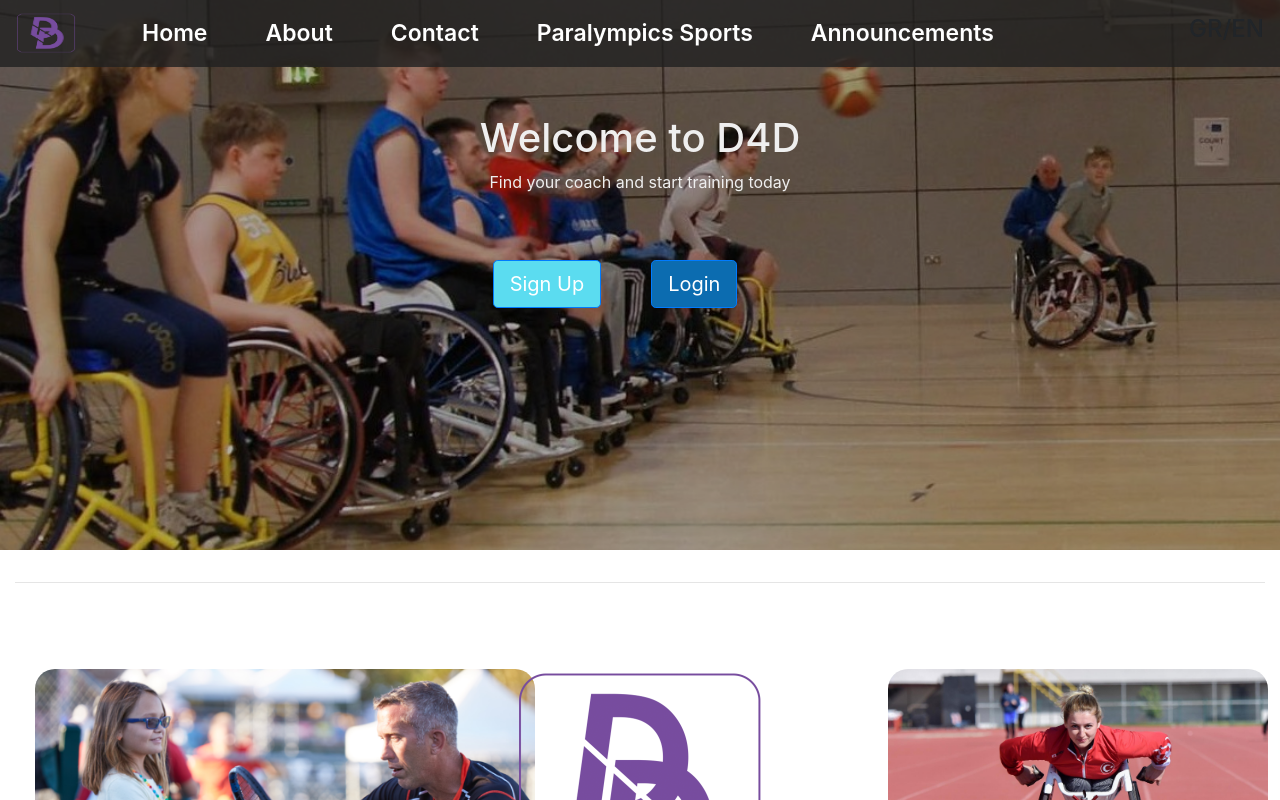
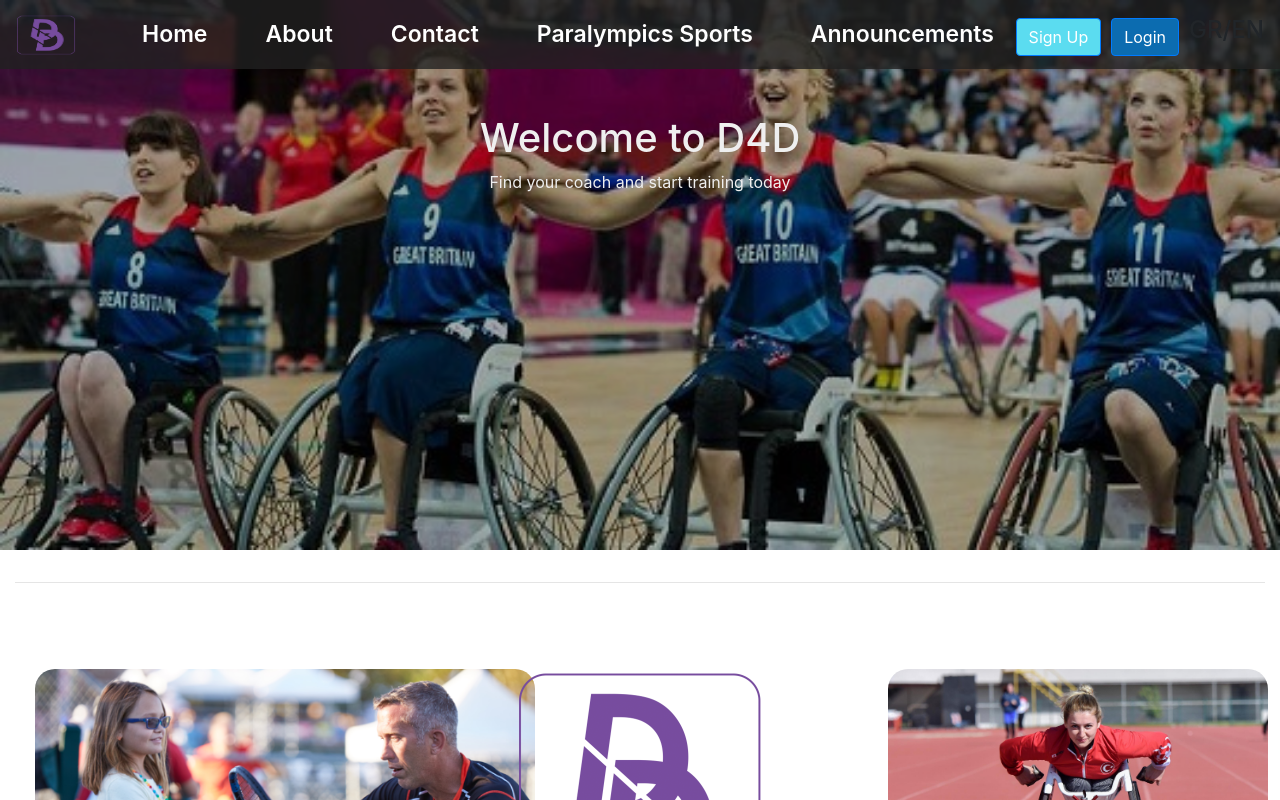
Before and after one commit to SocialHackersClass9/D4DApp, a React (Create React App) app in the folder frontend/: page / in a window 1280 px wide. Shown: the top 800 px of the page. Built offline with nearby package versions, Linux system fonts and the light colour scheme; no server answers.

Commit message:
changed the background image of the carousel component

```diff
--- a/frontend/src/views/HomePage/ButtonLogin/Button.js
+++ b/frontend/src/views/HomePage/ButtonLogin/Button.js
@@ -3,7 +3,7 @@ import Styled from 'styled-components';
 
 const Styles = Styled.div`
     .btn{
-        margin: 50px 50px 20px 0;
+        margin: 10px 10px 5px 0;
     }
 
 `
@@ -11,8 +11,8 @@ const Styles = Styled.div`
 
 const button = () => (
     <Styles>
-    <button type="button" className="btn btn-primary btn-lg" style={{backgroundColor: "#5bdcf0"}}>Sign Up</button>
-    <button type="button" className="btn btn-primary btn-lg" style={{backgroundColor: "#0c6cb0"}}>Login</button>
+    <button type="button" className="btn btn-primary" style={{backgroundColor: "#5bdcf0"}}>Sign Up</button>
+    <button type="button" className="btn btn-primary" style={{backgroundColor: "#0c6cb0"}}>Login</button>
     </Styles>
 )
 
--- a/frontend/src/views/HomePage/Home.js
+++ b/frontend/src/views/HomePage/Home.js
@@ -1,7 +1,7 @@
 import React from 'react';
 
 import Navigation from './Navigation/Navigation';
-import Jumbotron from './Jumbotron/Jumbotron';
+import Carousel from './Jumbotron/Carousel';
 import Content from './ContentHome/ContentHome';
 import MidSection from './Jumbotron/MidSection';
 import Inspirational from './ContentHome/Inspirational';
@@ -10,7 +10,7 @@ import Footer from './Footer/Footer';
 const home = () => (
     <div>
         <Navigation />
-        <Jumbotron />
+        <Carousel />
         <Content />
         <MidSection />
         <Inspirational />
--- a/frontend/src/views/HomePage/Jumbotron/Jumbotron.js
+++ b/frontend/src/views/HomePage/Jumbotron/Carousel.js
@@ -1,14 +1,14 @@
 import React from 'react';
 import { Jumbotron as Jumbo, Container } from 'react-bootstrap';
 import styled from 'styled-components';
-import trainingImage from '../../../assets/training2.jpg';
+import trainingImage from '../../../assets/960.jpg';
 import Button from '../ButtonLogin/Button';
 
 const Styles = styled.div`
 
 .jumbo {
     background:url(${trainingImage}) no-repeat;
-    background-size:cover;
+    background-size: cover;
     color:#efefef;
     height:550px;
     position:relative;
@@ -54,7 +54,6 @@ const Jumbotron = () => (
             <Container className="text">
                 <h1>Welcome to D4D</h1>
                 <p>Find your coach and start training today</p>
-                <Button />
             </Container>
             <Container className="login">
 
--- a/frontend/src/views/HomePage/Navigation/Navigation.js
+++ b/frontend/src/views/HomePage/Navigation/Navigation.js
@@ -2,6 +2,7 @@ import React from 'react';
 import { Nav, NavBar, Navbar } from 'react-bootstrap';
 import styled from 'styled-components';
 import Logo from'../../../assets/accountlogo.png';
+import Button from '../ButtonLogin/Button';
 import { Link } from 'react-router-dom';
 
 
@@ -41,6 +42,7 @@ const NavigationBar = () =>(
                 <Nav.Item><Nav.Link href="/contact">Announcements</Nav.Link></Nav.Item>
                  </Nav>
             </Navbar.Collapse>
+            <Button />
             <h4>GR/EN</h4>
         </Navbar>
     </Styles>
```
Also changed, not shown: frontend/src/assets/960.jpg (added).
